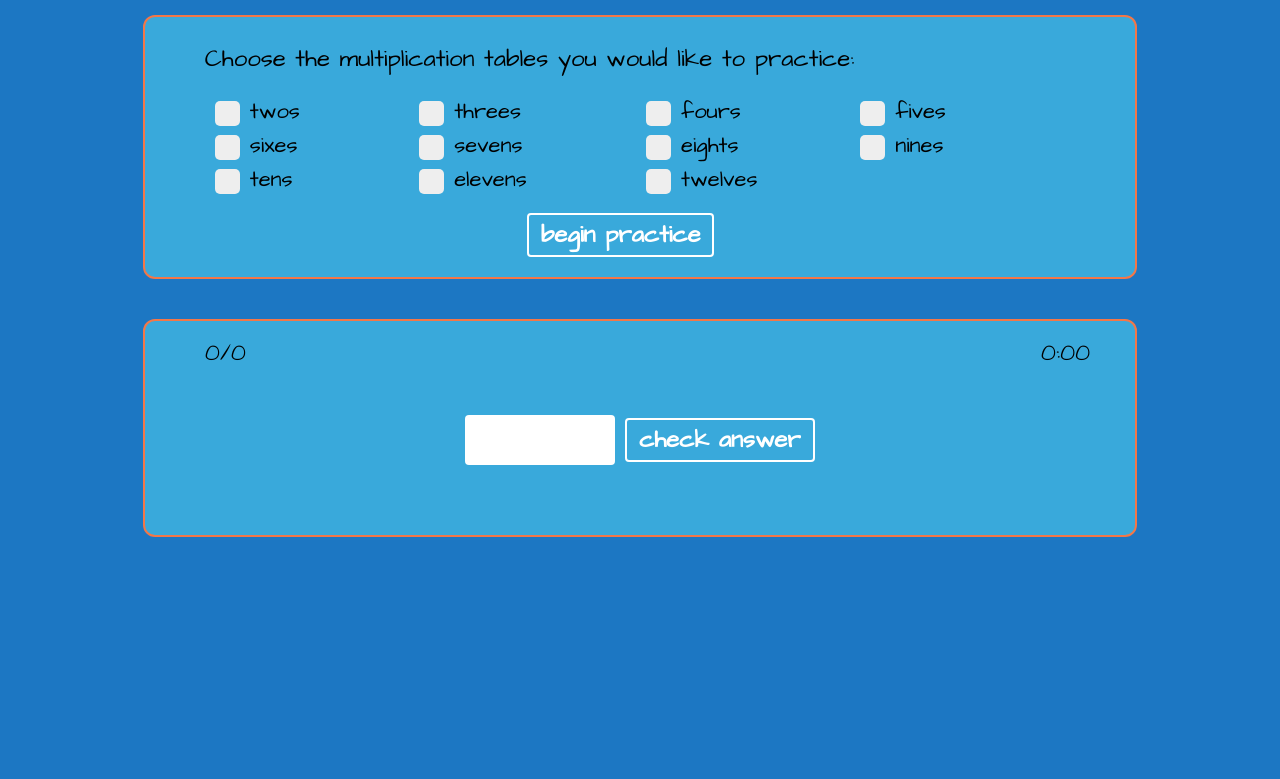
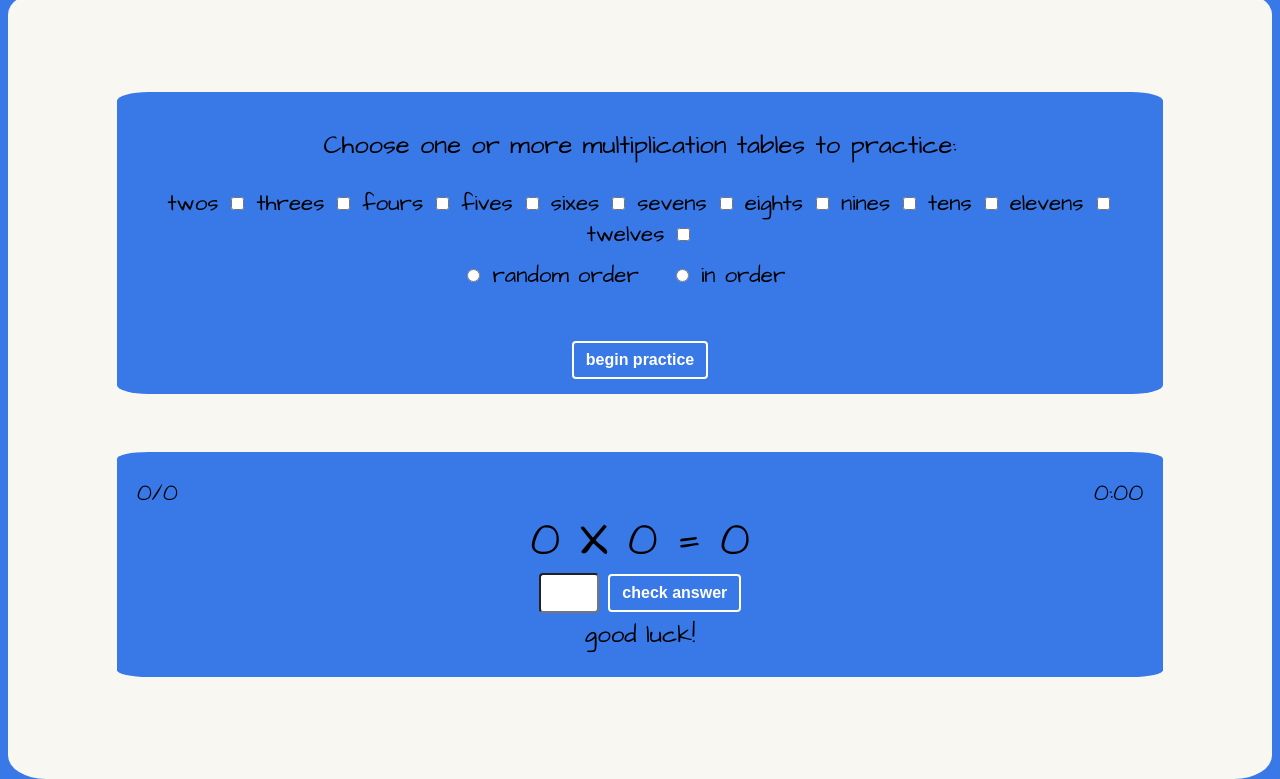
Before and after one commit to nikkigraybeal/miltiplication_master, a plain HTML site: page index.html in a window 1280 px wide. Shown: the part 105-884 px from the top of the page. Before the commit the page ends 800 px from the top, so only its background shows below. Drawn offline with Linux system fonts and the light colour scheme.

Commit message:
improved css

```diff
--- a/index.html
+++ b/index.html
@@ -1,83 +1,100 @@
-<!DOCTYPE html>
 <html lang="en">
 <head>
   <meta charset="UTF-8">
   <meta http-equiv="X-UA-Compatible" content="IE=edge">
   <meta name="viewport" content="width=device-width, initial-scale=1.0">
-  <title>Multiply Master</title>
-  <link rel="stylesheet" type="text/css" href="multiply_master.css">
+  <title>Document</title>
+  <link href="./multiply_master.css" rel="stylesheet">
+
   <link rel="preconnect" href="https://fonts.googleapis.com">
 <link rel="preconnect" href="https://fonts.gstatic.com" crossorigin>
 <link href="https://fonts.googleapis.com/css2?family=Architects+Daughter&display=swap" rel="stylesheet">
 </head>
 <body>
-  <h1>Multiplication Master</h1>
-  <form>
-      <p>Choose the multiplication tables you would like to practice:</p>
-      <div class="grid">
-        <label class="container twos">twos
+  <h1 class="title">Multiplication Master</h1>
+  <main>
+    <form class="options">
+      <p class="instructions">Choose one or more multiplication tables to practice:</p>
+      <section class="table-options">
+        <label class="twos">twos
           <input class="checkbox" type="checkbox" value="2">
           <span class="checkmark"></span>
         </label>
-        <label class="container threes">threes
+        <label class="threes">threes
           <input class="checkbox" type="checkbox" value="3">
           <span class="checkmark"></span>
         </label>
-        <label class="container fours">fours
+        <label class="fours">fours
           <input class="checkbox" type="checkbox" value="4">
           <span class="checkmark"></span>
         </label>
-        <label class="container fives">fives
+        <label class="fives">fives
           <input class="checkbox" type="checkbox" value="5">
           <span class="checkmark"></span>
         </label>
-        <label class="container sixes">sixes
+        <label class="sixes">sixes
           <input class="checkbox" type="checkbox" value="6">
           <span class="checkmark"></span>
         </label>
-        <label class="container sevens">sevens
+        <label class="sevens">sevens
           <input class="checkbox" type="checkbox" value="7">
           <span class="checkmark"></span>
         </label>
-        <label class="container eights">eights
+        <label class="eights">eights
           <input class="checkbox" type="checkbox" value="8">
           <span class="checkmark"></span>
         </label>
-        <label class="container nines">nines
+        <label class="nines">nines
           <input class="checkbox" type="checkbox" value="9">
           <span class="checkmark"></span>
         </label>
-        <label class="container tens">tens
+        <label class="tens">tens
           <input class="checkbox" type="checkbox" value="10">
           <span class="checkmark"></span>
         </label>
-        <label class="container elevens">elevens
+        <label class="elevens">elevens
           <input class="checkbox" type="checkbox" value="11">
           <span class="checkmark"></span>
         </label>
-        <label class="container twelves">twelves
+        <label class="twelves">twelves
           <input class="checkbox" type="checkbox" value="12">
           <span class="checkmark"></span>
         </label>
-      </div>
+      </section>
+      <section class="radio-container">
+        <section class="radio-btn-left">
+          <input type="radio" id="random" name="randomize" value="random">
+          <label for="html">random order</label><br>
+        </section>
+        <section class="radio-btn-right">
+          <input type="radio" id="ordered" name="randomize" value="ordered">
+          <label for="ordered">in order</label><br>
+        </section>
+      </section>
       <button class="btn begin" type="submit">begin practice</button>
     </form>
-
-  <form class="practice-area">
-    <div class="question-count">0/0</div>
-    <div class="timer">0:00
-    </div>
-    <div class="equation"></div>
-    <div class="answer-input">
+    <form class="practice">
+      <section class="practice-top">
+        <section class="count">
+          <p>0/0</p>
+        </section>
+        <section class="timer">
+          <p>0:00</p>
+        </section>
+        <section class="equation">0 X 0 = 0</section>
+      </section>
+      <form class="practice-bottom">
+        <section class="answer-input">
           <input type="number" class="answer" value=''>
           <span>
             <button type="submit" class="submit-answer btn">check answer</button>
           </span>
-    </div>
-    <p class="feedback"></p>
+        </section>
         <button class="btn again hide">start over</button>
+        <p class="feedback">good luck!</p>
       </form>
-
+    </section>
+  </main>
   <script type="text/javascript" src="./multiply_master.js"></script>
 </body>
 </html>
--- a/multiply_master.css
+++ b/multiply_master.css
@@ -1,35 +1,21 @@
-/* http://meyerweb.com/eric/tools/css/reset/
-   v2.0 | 20110126
-   License: none (public domain)
-*/
-html, body, div, p, fieldset, form, label, legend, input, button {
-	margin: 0;
-	padding: 0;
-	border: 0;
-	font-size: 100%;
-	font: inherit;
-	vertical-align: baseline;
+:root {
+  --dark-main: #9cb6e9;
+  --dark-accent: #8ba1ef;
+  --darker-accent: #3878e7;
+  --light-accent: #b8c1e6;
+  --light-main: #f8f7f2;
 }
-body {
-	line-height: 1;
+html {
+  box-sizing: border-box;
+  font-size: 16px;
   font-family: 'Architects Daughter', cursive;
-  font-size: 1.5em;
-  background: #1C77C3;
 }
-h1 {
-  text-align: center;
-  font-size: 2em;
+html, body {
+  background: var(--darker-accent);
+  height: 100%;
 }
-form {
-  border: 2px solid #F37748;
-  border-radius: 12px;
-  width: 68%;
-  margin: 40px auto;
-  padding: 20px 60px;
-  background: #39A9DB;
-}
-p {
-  padding: 10px 0 20px;
+*, *:before, *:after {
+  box-sizing: inherit;
 }
 .btn {
   background: none;
@@ -39,138 +25,104 @@ p {
   color: #fff;
   font-weight: bold;
   cursor: pointer;
-  font-size: 1em;
+  font-size: 1rem;
 }
 .btn:hover {
-  background: #F37748;
+  background: var(--dark-accent);
   color: #fff;
 }
-.begin {
-  position: relative;
-  left: 37%;
+h1 {
+  text-align: center;
+  margin: 10px auto 20px;
+  font-size: 3rem;
+
 }
-.twos { grid-area: twos; }
-.threes { grid-area: threes; }
-.fours { grid-area: fours; }
-.fives { grid-area: fives; }
-.sixes { grid-area: sixes; }
-.sevens { grid-area: sevens; }
-.eights { grid-area: eights; }
-.nines { grid-area: nines; }
-.tens { grid-area: tens; }
-.elevens { grid-area: elevens; }
-.twelves { grid-area: twelves; }
-.grid {
-  display: grid;
-  grid-template-areas:
-    'twos twos threes threes fours fours fives fives'
-    'sixes sixes sevens sevens eights eights nines nines'
-    'tens tens elevens elevens twelves twelves twelves twelves';
+main {
+  background: var(--light-main);
+  border-radius: 3%;
+  width: 100%;
+  height: auto;
+  margin: 0 auto;
+  padding: 8% 4%;
+}
+.options {
+  background: var(--darker-accent);
+  border-radius: 3%;
+  width: 90%;
+  height: auto;
+  margin: 0 auto;
+  padding: 10px 20px;
+  font-size: 1.4rem;
+}
+.options p {
+  font-size: 1.6rem;
+  text-align: center;
+}
+.table-options {
+  text-align: center;
+}
+.radio-container {
+  width: 375px;
+  text-align: center;
+  margin: 0 auto;
   padding: 10px;
 }
+.radio-btn-left {
+  display: inline;
+  float: left;
+}
+.radio-btn-right {
+  display: inline;
 
-/* customize the label (the container) */
-.container {
+}
+.begin {
   display: block;
+  margin: 40px auto 5px;
+}
+.practice {
+  background: var(--darker-accent);
+  border-radius: 3%;
   position: relative;
-  padding-left: 35px;
-  margin-bottom: 12px;
-  cursor: pointer;
-  font-size: 22px;
-  -webkit-user-select: none;
-  -moz-user-select: none;
-  -ms-user-select: none;
-  user-select: none;
-}
-/* hide the browser's default checkbox*/
-.container input {
-  position: absolute;
-  opacity: 0;
-  cursor: pointer;
-  height: 0;
-  width: 0;
-}
-/* create a custom checkbox */
-.checkmark {
-  position: absolute;
-  top: 0;
-  left: 0;
-  height: 25px;
-  width: 25px;
-  background: #eee;
-  border-radius: 5px;
-}
-
-/* on mouse-over, add a grey background color */
-.container:hover input ~ .checkmark {
-  background: #F37748;
-}
-/* when the checkbox is checked, add a blue background */
-.container input:checked ~ .checkmark {
-  background: #F37748;
-}
-/* create the checkmark/iondicator (hidden when not checked)*/
-.checkmark:after {
-  content: "";
-  position: absolute;
-  display: none;
-}
-/* show the checkmark when checked*/
-.container input:checked ~ .checkmark:after {
-  display: block;
-}
-/* style the checkmark/indicator*/
-.container .checkmark:after {
-  left: 9px;
-  top: 5px;
-  width: 5px;
-  height: 10px;
-  border: solid white;
-  border-width: 0 3px 3px 0;
-  -webkit-transform: rotate(45deg);
-  -ms-transform: rotate(45deg);
-  transform: rotate(45deg);
-}
-.practice-area {
-  position: relative;
-}
-.question-count {
-  position: absolutle;
+  width: 90%;
+  height: auto;
+  margin: 5% auto 0;
+  padding: 20px;
+  font-size: 1.5rem
 }
 .timer {
   position: absolute;
-  top: 20px;
-  right: 45px;
+  top: 0;
+  right: 20px;
+}
+.count {
+  position: absolute;
+  top: 0;
+  left: 20px;
 }
 .equation {
-  position: relative;
   text-align: center;
-  padding: 20px 0 10px 0;
-  font-size: 2em;
+  font-size: 3rem;
+  margin-top: 35px;
 }
 .answer-input {
-  position: relative;
+  width: auto;
   text-align: center;
-  padding: 20px 0;
 }
 .answer {
+  width: 60px;
+  height: 40px;
   border-radius: 4px;
-  width: 150px;
-  height: 50px;
   text-align: center;
-}
-.answer:focus {
-  border: 2px solid #F37748;
-}
-.answer:focus ~ span .submit-answer {
-  background: #F37748;
+  font-size: 1rem;
 }
 .again {
-  position: relative;
-  left: 42%;
+  border: 2px solid black;
+  display: block;
+  margin: 15px auto 0;
 }
 .feedback {
   text-align: center;
+  margin: 5px auto 5px;
 }
 .hide {
   display: none;
--- a/multiply_master.js
+++ b/multiply_master.js
@@ -1,10 +1,10 @@
 const form = document.querySelector('form')
-const submitBtn = document.querySelector('input.begin')
-console.log(submitBtn)
-const checked = document.querySelectorAll('input')
+const submitBtn = document.querySelector('.begin')
+const checked = document.querySelectorAll('.checkbox')
 const equation = document.querySelector('.equation')
-const count = document.querySelector('.question-count')
-const answer = document.querySelector('.practice-area')
+const count = document.querySelector('.count')
+const answer = document.querySelector('.answer')
+const answerBtn = document.querySelector('.submit-answer')
 const feedback = document.querySelector('.feedback')
 const timer = document.querySelector('.timer')
 const resetBtn = document.querySelector('.again')
@@ -59,7 +59,7 @@ const stopTick = () => clearInterval(tick)
 const clock = () => {
   if (seconds === 59) {
     minutes += 1
-    seconds = 0
+    seconds = -1
   }
   seconds += 1
   timer.innerHTML = `${minutes}:${seconds}`
@@ -75,6 +75,7 @@ const handleAnswer = (e) => {
   let initialCount = Object.keys(practiceProblems).length
   let problem = equation.innerHTML
   let answer = document.querySelector('.answer').value
+  console.log(`problems obj: ${practiceProblems}, current prob: ${problem}, answer: ${answer}`)
 
   checkAnswer(problem, answer, practiceProblems)
 
@@ -85,7 +86,7 @@ const handleAnswer = (e) => {
   resetDisplay(practiceProblems)
 }
 
-answer.addEventListener('submit', handleAnswer)
+answerBtn.addEventListener('click', handleAnswer)
 
 const checkAnswer = (problem, answer, obj) => {
   if (obj[problem] === parseInt(answer)) {
```
Lines whose indentation alone changed are shown as unchanged.
